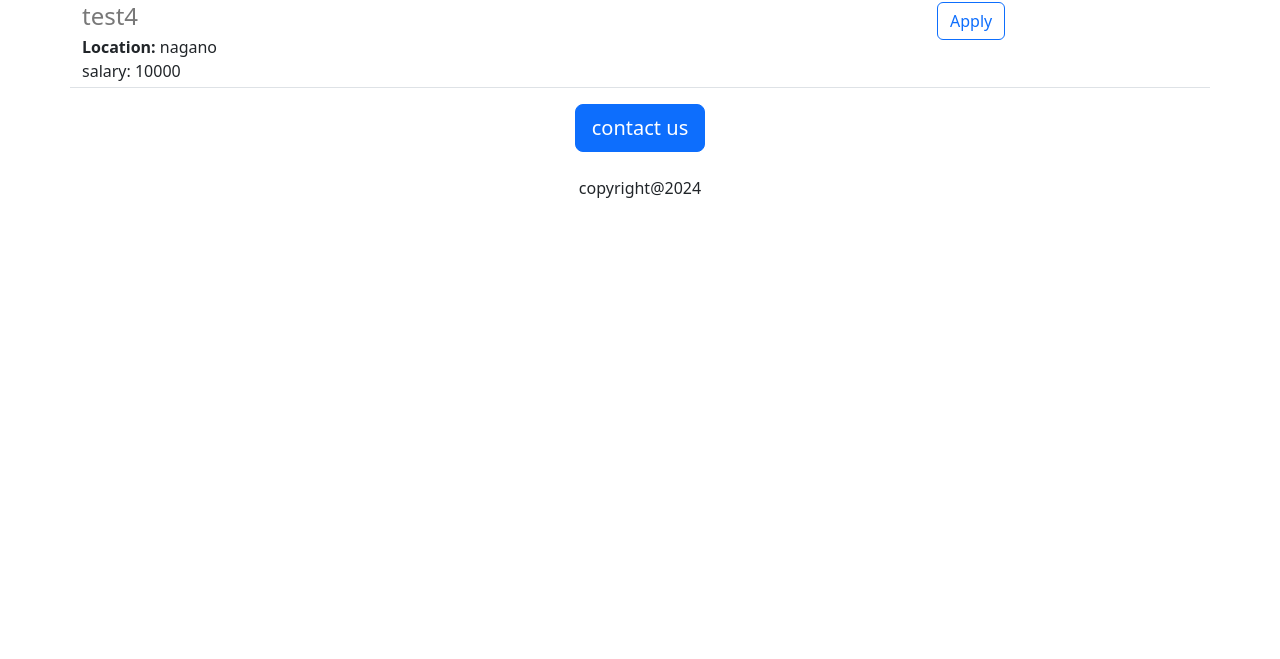
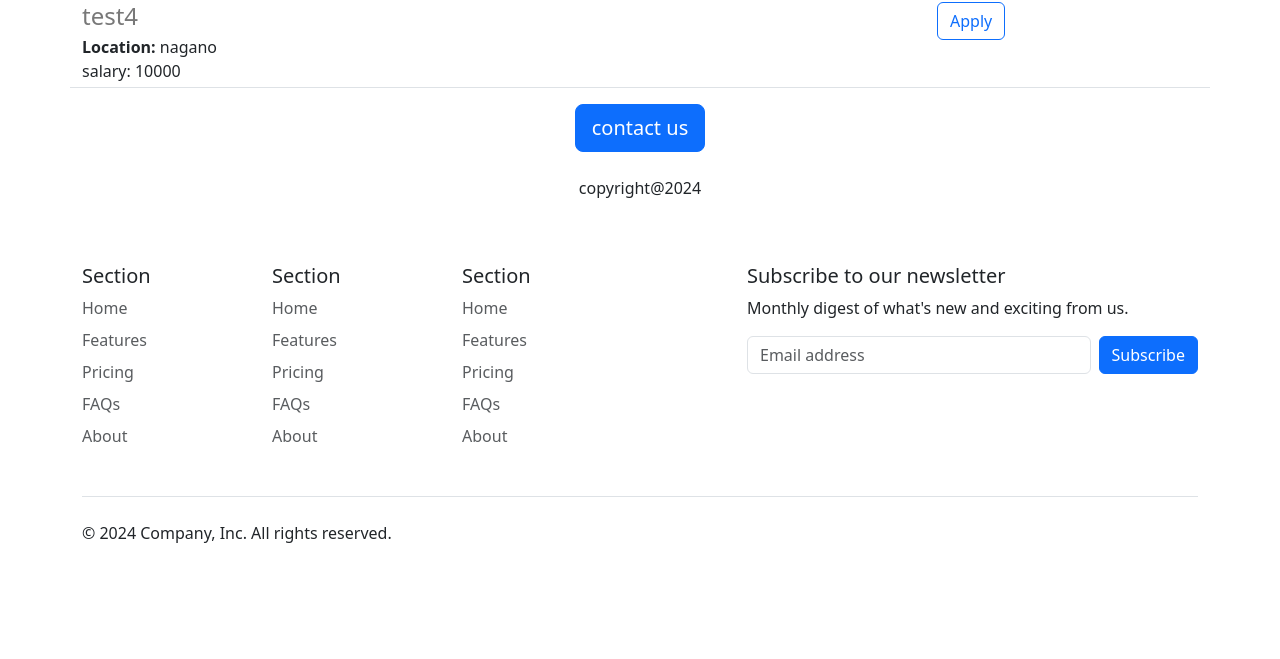
Before and after one commit to sam1raj/website_test1, a Flask app: page / in a window 1280 px wide. Shown: the part 948-1607 px from the top of the page. Before the commit the page ends 1146 px from the top, so only its background shows below. Run offline with Flask 3, Linux system fonts and the light colour scheme.

Commit message:
header and footer

```diff
--- /dev/null
+++ b/templates/footer.html
@@ -0,0 +1,60 @@
+
+<div class="container">
+  <footer class="py-5">
+    <div class="row">
+      <div class="col-6 col-md-2 mb-3">
+        <h5>Section</h5>
+        <ul class="nav flex-column">
+          <li class="nav-item mb-2"><a href="#" class="nav-link p-0 text-body-secondary">Home</a></li>
+          <li class="nav-item mb-2"><a href="#" class="nav-link p-0 text-body-secondary">Features</a></li>
+          <li class="nav-item mb-2"><a href="#" class="nav-link p-0 text-body-secondary">Pricing</a></li>
+          <li class="nav-item mb-2"><a href="#" class="nav-link p-0 text-body-secondary">FAQs</a></li>
+          <li class="nav-item mb-2"><a href="#" class="nav-link p-0 text-body-secondary">About</a></li>
+        </ul>
+      </div>
+
+      <div class="col-6 col-md-2 mb-3">
+        <h5>Section</h5>
+        <ul class="nav flex-column">
+          <li class="nav-item mb-2"><a href="#" class="nav-link p-0 text-body-secondary">Home</a></li>
+          <li class="nav-item mb-2"><a href="#" class="nav-link p-0 text-body-secondary">Features</a></li>
+          <li class="nav-item mb-2"><a href="#" class="nav-link p-0 text-body-secondary">Pricing</a></li>
+          <li class="nav-item mb-2"><a href="#" class="nav-link p-0 text-body-secondary">FAQs</a></li>
+          <li class="nav-item mb-2"><a href="#" class="nav-link p-0 text-body-secondary">About</a></li>
+        </ul>
+      </div>
+
+      <div class="col-6 col-md-2 mb-3">
+        <h5>Section</h5>
+        <ul class="nav flex-column">
+          <li class="nav-item mb-2"><a href="#" class="nav-link p-0 text-body-secondary">Home</a></li>
+          <li class="nav-item mb-2"><a href="#" class="nav-link p-0 text-body-secondary">Features</a></li>
+          <li class="nav-item mb-2"><a href="#" class="nav-link p-0 text-body-secondary">Pricing</a></li>
+          <li class="nav-item mb-2"><a href="#" class="nav-link p-0 text-body-secondary">FAQs</a></li>
+          <li class="nav-item mb-2"><a href="#" class="nav-link p-0 text-body-secondary">About</a></li>
+        </ul>
+      </div>
+
+      <div class="col-md-5 offset-md-1 mb-3">
+        <form>
+          <h5>Subscribe to our newsletter</h5>
+          <p>Monthly digest of what's new and exciting from us.</p>
+          <div class="d-flex flex-column flex-sm-row w-100 gap-2">
+            <label for="newsletter1" class="visually-hidden">Email address</label>
+            <input id="newsletter1" type="text" class="form-control" placeholder="Email address">
+            <button class="btn btn-primary" type="button">Subscribe</button>
+          </div>
+        </form>
+      </div>
+    </div>
+
+    <div class="d-flex flex-column flex-sm-row justify-content-between py-4 my-4 border-top">
+      <p>&copy; 2024 Company, Inc. All rights reserved.</p>
+      <ul class="list-unstyled d-flex">
+        <li class="ms-3"><a class="link-body-emphasis" href="#"><svg class="bi" width="24" height="24"><use xlink:href="#twitter"/></svg></a></li>
+        <li class="ms-3"><a class="link-body-emphasis" href="#"><svg class="bi" width="24" height="24"><use xlink:href="#instagram"/></svg></a></li>
+        <li class="ms-3"><a class="link-body-emphasis" href="#"><svg class="bi" width="24" height="24"><use xlink:href="#facebook"/></svg></a></li>
+      </ul>
+    </div>
+  </footer>
+</div>
--- a/templates/home.html
+++ b/templates/home.html
@@ -16,6 +16,7 @@
 
   </head>
   <body>
+    {% include 'nav.html'%}
    <div class="container">
     <h1 class="text-center mt-2 mb-4">{{company_name}}</h1>
      <img class="img-fluid" id="banner" src="https://3dfba8f9-907a-4876-9406-ada23bd1e00a-00-g4igzihxehid.pike.replit.dev//static/banner.jpg" >
@@ -36,5 +37,6 @@
        <p class="mt-4">copyright@2024</p>
      </div>
    </div>
+    {%include 'footer.html'%}
   </body>
 </html>
--- /dev/null
+++ b/templates/nav.html
@@ -0,0 +1,11 @@
+<nav class="navbar shadow-sm fixed-top bg-white">
+  <div class="container-fluid">
+    <a class="navbar-brand" href="#">
+      <img src="/static/logo.svg" alt="Logo" width="30" height="24" class="d-inline-block align-text-top">
+      test
+    </a>
+  </div>
+</nav>
+<div style="height=20px">
+
+</div>
```
Also changed, not shown: static/logo.svg (added).
